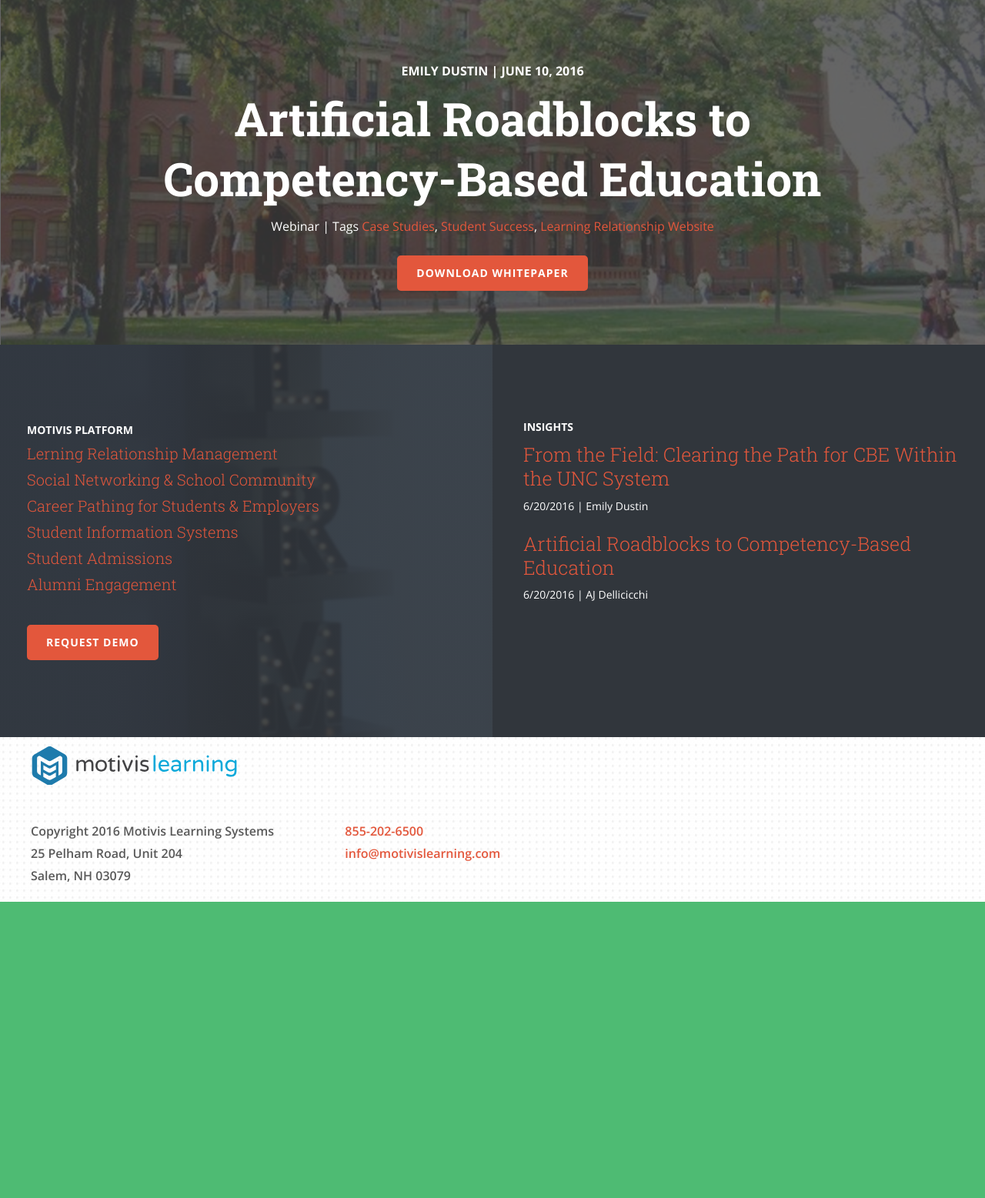
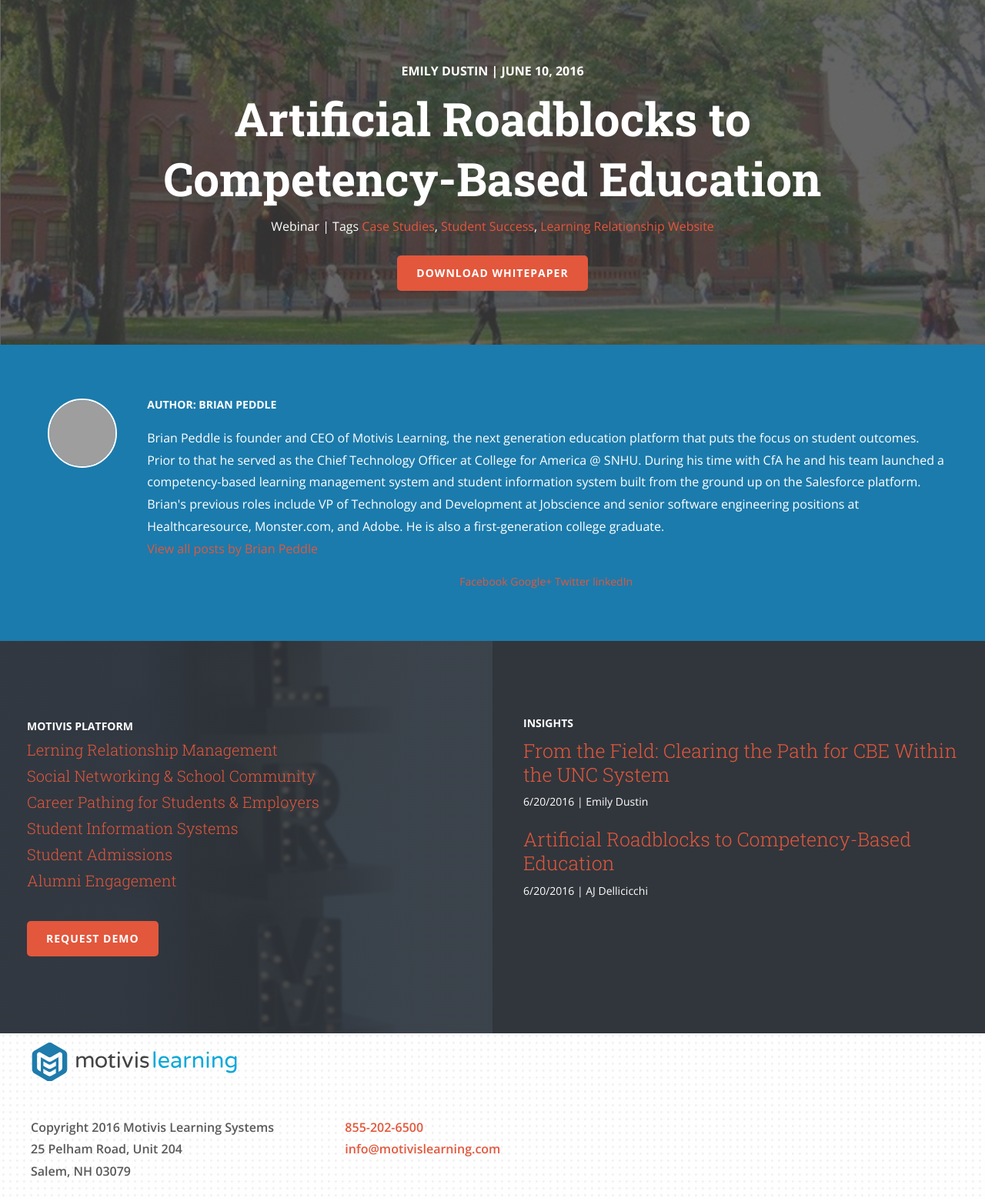
Before and after one commit to kylesoeltz/motivislearning, a PHP site: page /headers.php in a window 1280 px wide. Shown: the part 2897-4454 px from the top of the page at 77% size. Before the commit the page ends 4069 px from the top, so only its background shows below. Run offline with PHP 8.4, Linux system fonts and the light colour scheme; some libraries are stand-ins or nearby versions; grey boxes are pictures that could not be loaded.

Commit message:
Added author header and added some styling

```diff
--- a/headers.php
+++ b/headers.php
@@ -127,6 +127,30 @@
 		        		<a href="#" class="btn">Download Whitepaper</a>
 	        		</div>
 	        	</header>
+	        	<header class="page-header navy solid-banner">
+	        	<div class="background-image" style="background-image: url(images/home/insights-blog.jpg);"></div>
+	        	<div class="inner">
+	        			<div class="author-info">
+	        				<div class="author-avatar">
+	        					<img src="http://motiviswp.thisbetterworkbetter.com/wp-content/uploads/2016/08/brian-peddle-1-150x150.jpg" width="42" height="42" alt="Brian Peddle" class="avatar avatar-42 wp-user-avatar wp-user-avatar-42 alignnone photo">
+	        				</div><!-- .author-avatar -->
+	        				<div class="author-description">
+	        					<h2 class="author-title">
+		        					<span class="author-heading">Author:</span>
+		        					Brian Peddle
+		        				</h2>
+	        					<p class="author-bio">
+	        						Brian Peddle is founder and CEO of Motivis Learning, the next generation education platform that puts the focus on student outcomes. Prior to that he served as the Chief Technology Officer at College for America @ SNHU. During his time with CfA he and his team launched a competency-based learning management system and student information system built from the ground up on the Salesforce platform. Brian's previous roles include VP of Technology and Development at Jobscience and senior software engineering positions at Healthcaresource, Monster.com, and Adobe. He is also a first-generation college graduate.
+	        						<a class="author-link" href="http://motiviswp.thisbetterworkbetter.com/insights/author/brian/" rel="author">View all posts by Brian Peddle</a>
+	        					</p><!-- .author-bio -->
+	        					<a href="https://www.facebook.com/motivislearning/" class="facebook" target="_blank">Facebook</a>
+	        					<a href="https://plus.google.com/+Motivislearningsystems" class="googlePlus" target="_blank">Google+</a>
+	        					<a href="https://twitter.com/brianpeddle" class="twitter" target="_blank">Twitter</a>
+	        					<a href="https://www.linkedin.com/in/bpeddle" class="linkedin" target="_blank">linkedIn</a>
+	        				</div><!-- .author-description -->
+	        			</div><!-- .author-info -->
+	        		</div>
+	        	</header>
         	</article>
         </main>
         <?php include 'includes/footer.php'; ?>
--- a/scss/_content.scss
+++ b/scss/_content.scss
@@ -875,6 +875,16 @@ header.page-header {
 			position: relative;
 		}
 	}
+	div.author-info {
+		h2.author-title {
+			text-align: left;
+    		margin: 0;
+    		color: $color-white;
+		}
+		p.author-bio {
+			text-align: left;
+		}
+	}
 }
 
 //
@@ -912,8 +922,10 @@ table {
 	}
 }
 
-div.entry-content p {
-	font-size: 18px;
+div.entry-content {
+	p {
+		font-size: 18px;
+	}
 }
 
 div.author-info {
@@ -932,19 +944,39 @@ div.author-info {
 		display: inline-block;
 		vertical-align: top;
 		h2.author-title {
+			@include font-primary-bold();
 			font-size: 14px;
-			font-weight: bold;
 			padding: 0;
 			margin-bottom: $standard-bottomMargin/2;
+			text-transform: uppercase;
+			span {
+				text-transform: uppercase;
+			}
 		}
 		p {
 			font-size: 16px;
+			a {
+				display: block;
+			}
 		}
 	}
 }
 
 .comments-area {
 	padding: 25px;
+	ol li {
+		margin-top: $standard-bottomMargin;
+	}
+	.comment-author {
+		img {
+			display: inline;
+		}
+		b, span {
+			display: inline-block;
+			vertical-align: top;
+			margin-top: 5px;
+		}
+	}
 	h2 {
 		font-size: 20px;
 		padding: 0px;
@@ -1006,6 +1038,9 @@ div.author-info {
 		.author-avatar, .author-description {
 			display: block;
 			width: 100%;
+		}
+		.author-avatar {
+			margin: $standard-bottomMargin auto;
 		}
 	}
 }
```
Also changed, not shown: css/style.css, 1 other file.
